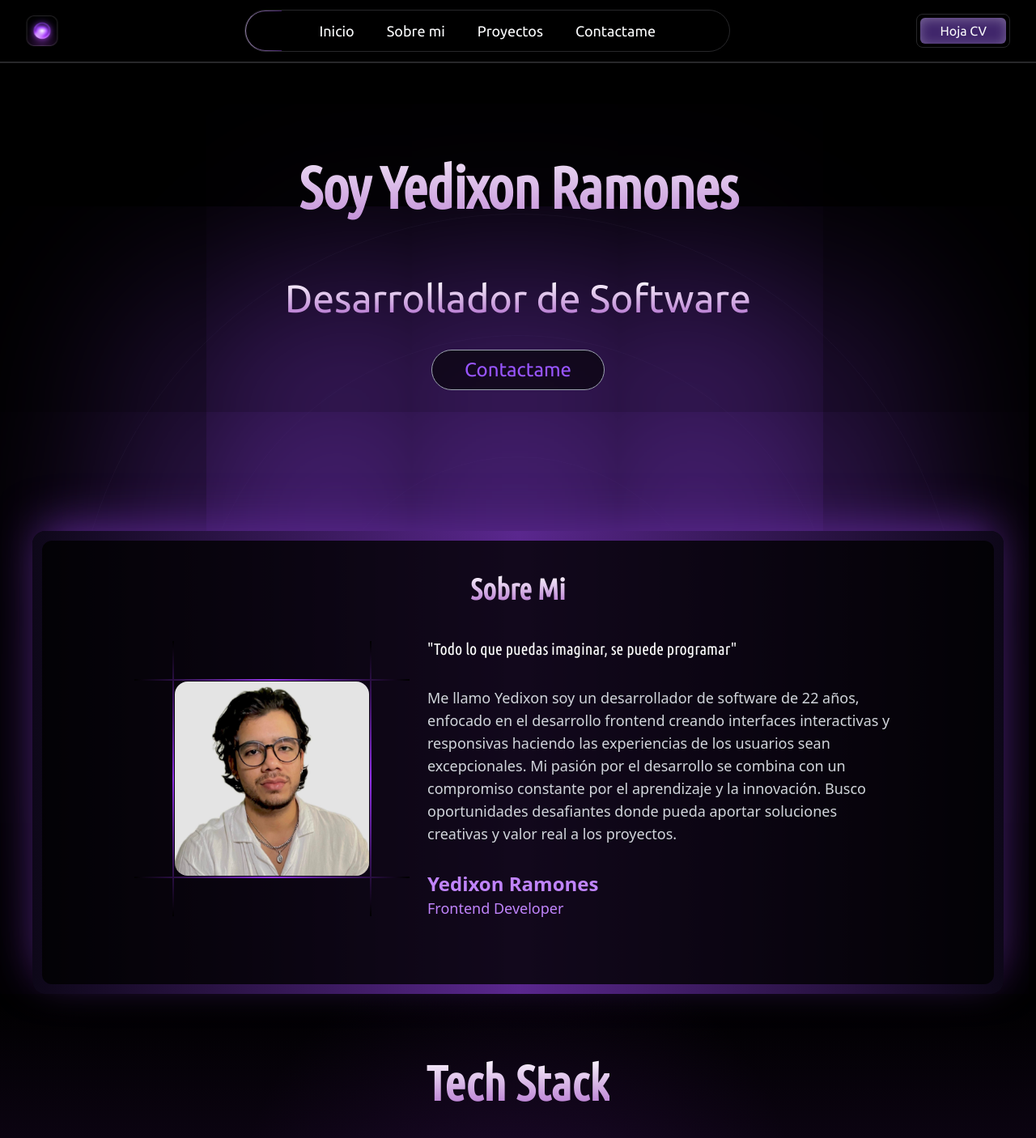
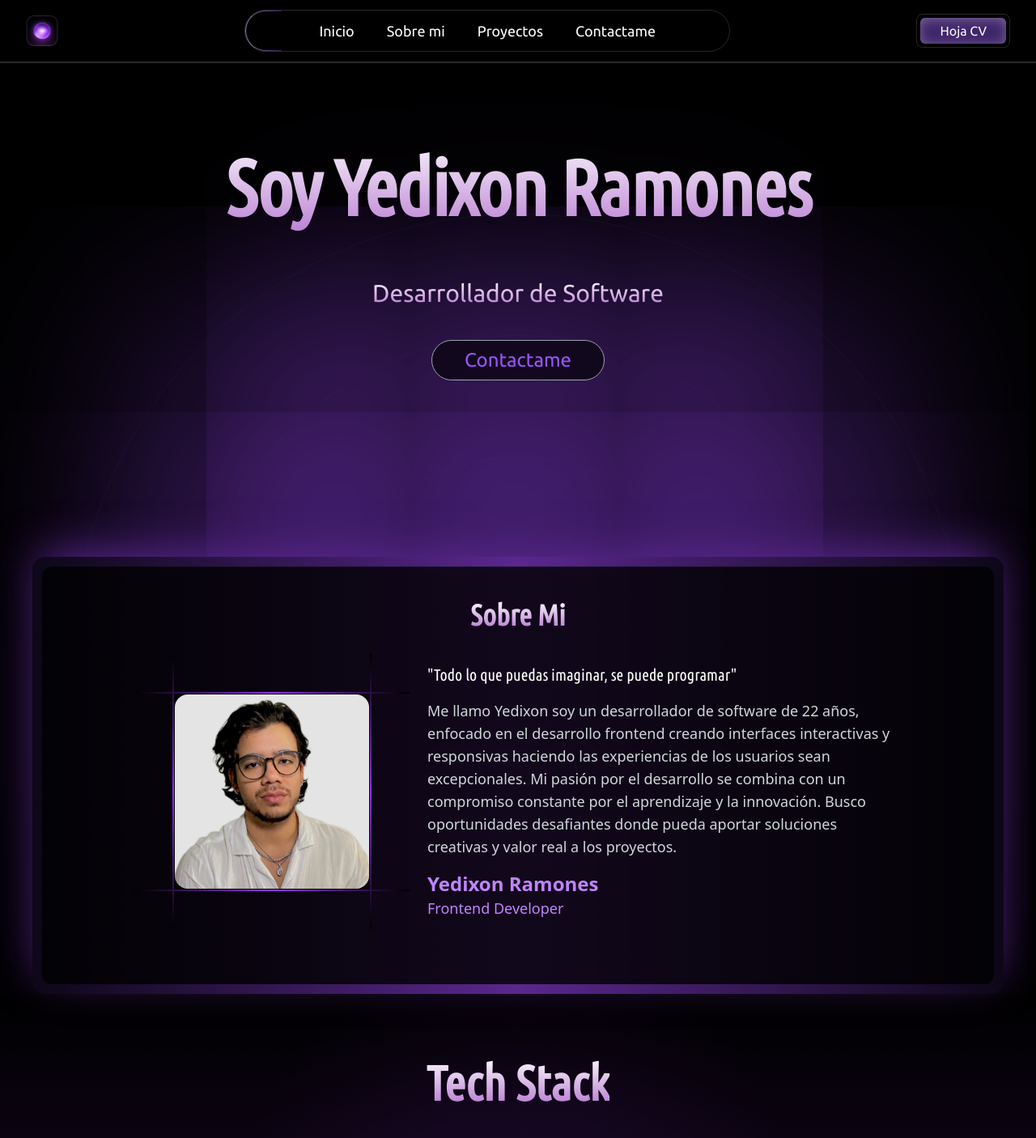
Before and after one commit to YedyDevx/YedyDevx, a Next.js app: page / in a window 1280 px wide. Shown: the top 1406 px of the page at 81% size. Built offline with nearby package versions, Linux system fonts and the light colour scheme.

Commit message:
Ajustes de deploy

```diff
--- a/app/components/AboutMe/AboutContent.js
+++ b/app/components/AboutMe/AboutContent.js
@@ -1,6 +1,6 @@
 const AboutContent = () => {
     return (
-        <div className="flex flex-col gap-6 md:gap-8 max-w-xl">
+        <div className="flex flex-col gap-6 md:gap-4 max-w-xl">
             <h2 className="text-xl md:text-xl text-white font-ubuntu-condensed font-light">
                 "Todo lo que puedas imaginar, se puede programar"
             </h2>
--- a/app/components/Section-1/Section1.js
+++ b/app/components/Section-1/Section1.js
@@ -9,13 +9,13 @@ const Section1 = () => {
         <main name="home" className="flex justify-center items-center relative min-h-screen w-full mt-16">
             <Shadow />
             <div className="absolute top-0 z-40 flex flex-col items-center gap-5 sm:gap-14 md:gap-16 lg:gap-10">
-                <h1 className="font-semibold font-ubuntu-condensed text-center text-6xl sm:text-7xl md:text-8xl lg:text-7xl gradient-text mt-20 sm:mt-7 md:mt-20 lg:mt-24 md:p-8">
+                <h1 className="font-semibold font-ubuntu-condensed text-center text-6xl sm:text-7xl md:text-8xl lg:text-8xl gradient-text mt-20 sm:mt-7 md:mt-20 lg:mt-24 md:p-8">
                     <TypingAnimation>
                         Soy Yedixon Ramones
                     </TypingAnimation>
                 </h1>
 
-                <p className=" text-center font-ubuntu text-3xl md:text-4xl lg:text-5xl gradient-text">
+                <p className=" text-center font-ubuntu text-3xl md:text-4xl lg:text-3xl gradient-text">
                     Desarrollador de Software
                 </p>
                 <ScrollLink
```
